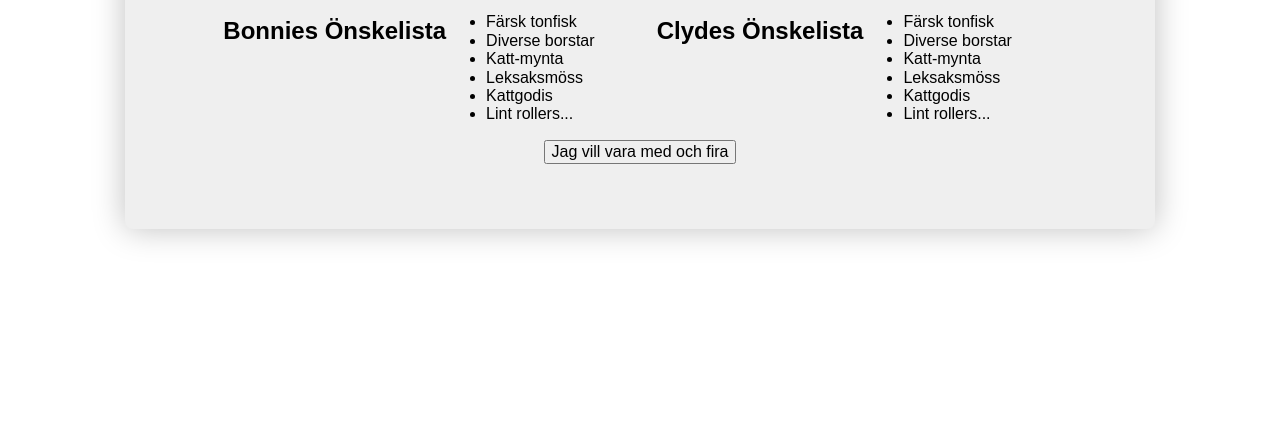
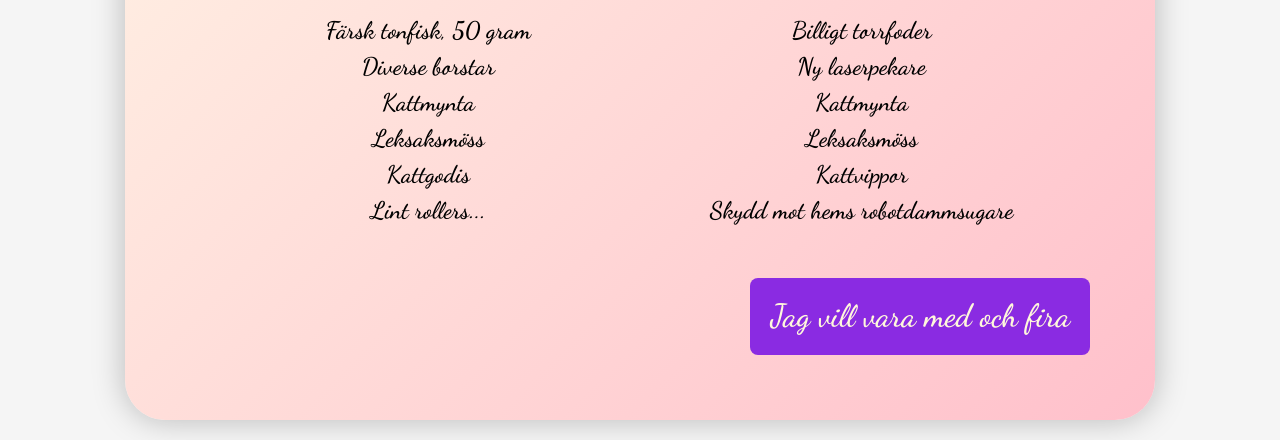
Before and after one commit to paulssona/svg-animation, a plain HTML site: page index.html in a window 1280 px wide. Shown: the part 640-1080 px from the top of the page. Drawn offline with nearby package versions, Linux system fonts and the light colour scheme.

Commit message:
add css add animations

```diff
--- a/index.html
+++ b/index.html
@@ -5,22 +5,22 @@
         <meta name="viewport" content="width=device-width, initial-scale=1.0">
         <title>Productly</title>
         <link rel="preconnect" href="https://fonts.gstatic.com">
-        <link href="https://fonts.googleapis.com/css2?family=Poppins:wght@400;500;600;700&display=swap" rel="stylesheet">
+        <link href="https://fonts.googleapis.com/css2?family=Dancing+Script:wght@600&display=swap" rel="stylesheet"/>
+        <link rel="stylesheet" href="https://cdnjs.cloudflare.com/ajax/libs/animate.css/4.1.1/animate.min.css"/>
         <link type="text/css" rel="stylesheet" href="styles/normalize.css" />
-        <link rel="stylesheet" href="styles/styles.css">
-        <link href="https://cdnjs.cloudflare.com/ajax/libs/jquery/2.1.3/jquery.min.js">
+        <link rel="stylesheet" href="styles/styles.css"/>
     </head>
     <body class="site-structure">
-        <div class="form-base-layer">
-            <h1>Välkommen till Bonnie och Clydes 3-årskalas</h1>
+        <div class="form-base-layer" id="grad">
+            <h1 class="site-header animate__animated animate__jackInTheBox animate__slow animate__infinitely">Välkommen till Bonnie och Clydes 3-årskalas</h1>
             <div class="content-structure">
                 <div class="content-box">
                     <img class="images" src="images/Bonnie.jpg" alt="Bonnie" width="400px" height="282px">
-                    <h2>Bonnies Önskelista</h2>
-                    <ul>
-                        <li>Färsk tonfisk</li>
+                    <h2 class="content-header">Bonnies Önskelista</h2>
+                    <ul class="lists content-text">
+                        <li>Färsk tonfisk, 50 gram</li>
                         <li>Diverse borstar</li>
-                        <li>Katt-mynta</li>
+                        <li>Kattmynta</li>
                         <li>Leksaksmöss</li>
                         <li>Kattgodis</li>
                         <li>Lint rollers...</li>
@@ -28,18 +28,22 @@
                 </div>
                 <div class="content-box">
                     <img class="images" src="images/Clyde-crop.png" alt="Clyde" width="400px" height="282px">
-                    <h2>Clydes Önskelista</h2>
-                    <ul>
-                        <li>Färsk tonfisk</li>
-                        <li>Diverse borstar</li>
-                        <li>Katt-mynta</li>
+                    <h2 class="content-header">Clydes Önskelista</h2>
+                    <ul class="lists content-text">
+                        <li>Billigt torrfoder</li>
+                        <li>Ny laserpekare</li>
+                        <li>Kattmynta</li>
                         <li>Leksaksmöss</li>
-                        <li>Kattgodis</li>
-                        <li>Lint rollers...</li>
+                        <li>Kattvippor</li>
+                        <li>Skydd mot hems robotdammsugare</li>
                     </ul>
                 </div>
             </div>
-            <Button class="btn">Jag vill vara med och fira</Button>
+            <div class="btn-area">
+                <form action="https://fb.me/e/1u3dS0VJZ" target="_blank">
+                    <button class="btn" type="submit">Jag vill vara med och fira</button>
+                </form>
+            </div>
         </div>
     </body>
 </html>
--- a/styles/styles.css
+++ b/styles/styles.css
@@ -3,11 +3,11 @@
     max-width: 1920;
     min-height: 1080px;
     width: 100%;
-    background-color: white;
+    background-color:whitesmoke;
     display: flex;
     justify-content: center;
     align-items: center;
-    font-family: "Amplitude Aubi", Sans-serif;
+    font-family: "Dancing Script";
 }
 .form-base-layer {
     display:flex;
@@ -16,34 +16,80 @@
     max-width: 900px;
     width: 100%;
     min-height: 400px;
-    background-color:#EFEFEF;
     box-shadow: 0px 0px 32px rgba(0, 0, 0, 0.25);
     padding: 65px;
-    border-radius: 8px;
+    border-radius: 40px;
+}
+#grad {
+    background-image: linear-gradient(to bottom right, #fffeea, pink );
+}
+.site-header {
+    font-size: 48px;
+    font-weight: bold;
+    margin-bottom: 45px;
 }
 .content-structure {
-        display:flex;
-        flex-wrap:nowrap;
-        width: 900px;
-        justify-content: space-evenly;
+    display:flex;
+    flex-wrap:nowrap;
+    width: 900px;
+    justify-content: space-evenly;
 }
 .content-box {
     display: flex;
-    max-width: 400px;
+    width: 400px;
     flex-wrap: wrap;
+    justify-content: center;
+    flex-direction: column;
+    text-align: center;
 }
 
 .images {
     object-fit: cover;
     max-width: fit-content;
     border-radius: 50%;
+    margin-bottom: 30px;
+    border: solid darkmagenta 5px;
+}
+.content-header {
+    font-size: 32px;
+}
+.content-text {
+    font-size: 24px;
+    font-weight: bolder;
+    line-height: 150%;
+}
+.btn-area {
+    width: 900px;
+    display: flex;
+    justify-content: flex-end;
 }
 .btn {
     display: flex;
-    justify-items: flex-end;
-
+    flex-wrap: wrap;
+    justify-items: center;
+    min-height: 70px;
+    padding: 20px;
+    align-items: center;
+    border:none;
+    border-radius: 8px;
+    margin-top: 25px;
+    background-color: blueviolet;
+    color: cornsilk;
+    font-size: 32px;
 }
-
+@keyframes btnzoom {
+    from {transform: scale(1);}
+    to {transform: scale(1.3);}
+}
 .btn:hover {
     cursor: pointer;
+    background-color: darkmagenta;
+    transition: all 0.7s ease-in-out;
+    animation: btnzoom 0.5s ease-out;
+    animation-fill-mode: forwards;
 }
+.lists {
+    padding-inline-start: 0px;
+    list-style: none;
+    text-align: center;
+}
```
Also changed, not shown: images/Bonnie.jpg (added).
